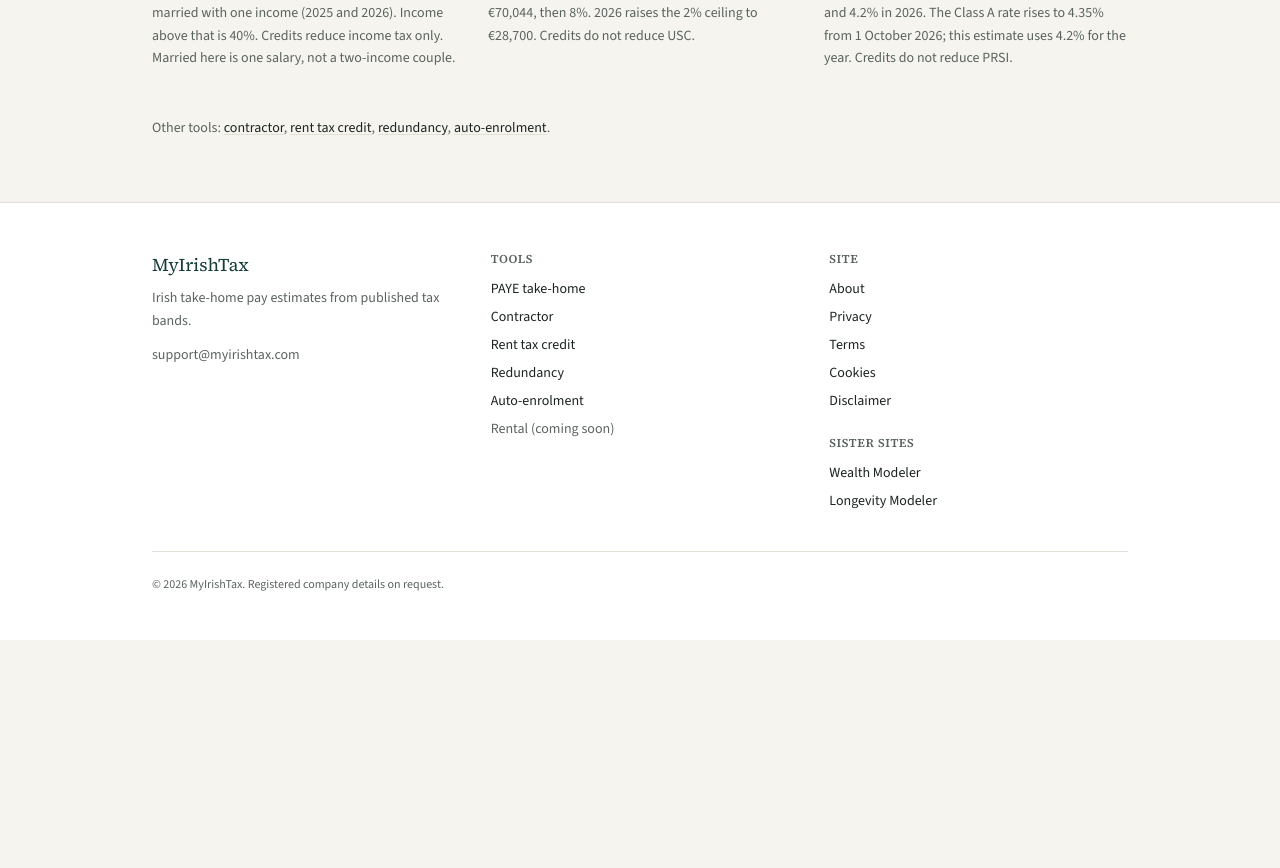
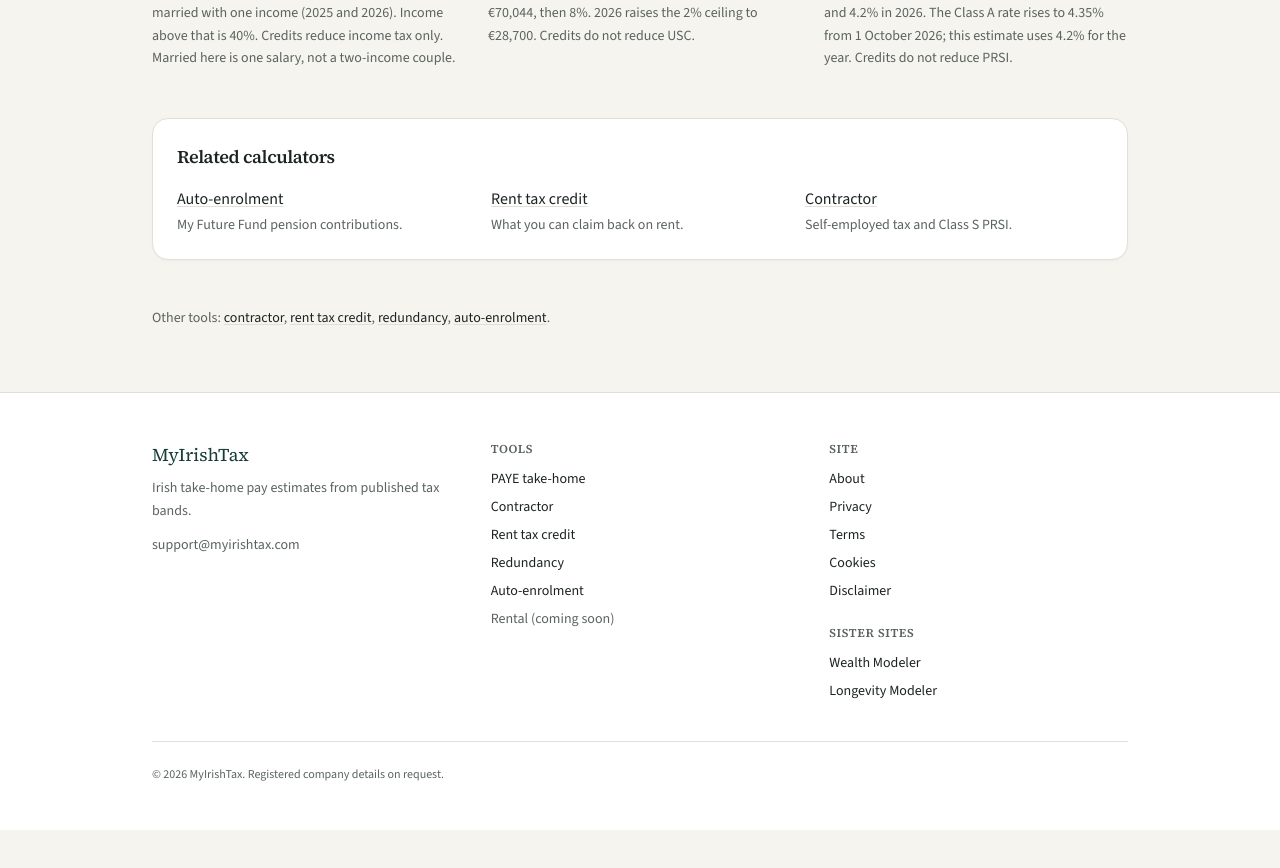
Before and after one commit to alexcanchaya-dotcom/myirishtax, a Next.js app: page / in a window 1280 px wide. Shown: the part 1427-2295 px from the top of the page. Before the commit the page ends 2123 px from the top, so only its background shows below. Built offline with nearby package versions, Linux system fonts and the light colour scheme; no server answers.

Commit message:
Add a 'Related calculators' box to every calculator page

```diff
--- a/app/HomeClient.tsx
+++ b/app/HomeClient.tsx
@@ -11,6 +11,7 @@ import { formatTaxYearLabel, getDefaultTaxYear, listSupportedYears } from '../li
 import Link from 'next/link';
 import { PageHeader } from '../components/PageHeader';
 import { FireHandoff } from '../components/FireHandoff';
+import { RelatedCalculators } from '../components/RelatedCalculators';
 
 const years = listSupportedYears();
 
@@ -228,6 +229,8 @@ export default function HomePage() {
         </div>
       </section>
 
+      <RelatedCalculators current="take-home" />
+
       <p className="mt-12 text-sm text-ink-muted">
         Other tools:{' '}
         <Link href="/contractor-calculator" className="text-ink underline decoration-line underline-offset-2 hover:text-brand-700">
--- a/app/auto-enrolment-calculator/AutoEnrolmentCalculatorClient.tsx
+++ b/app/auto-enrolment-calculator/AutoEnrolmentCalculatorClient.tsx
@@ -15,6 +15,7 @@ import {
 } from "lucide-react";
 import { PageHeader } from "@/components/PageHeader";
 import { TaxDisclaimer } from "@/components/TaxDisclaimer";
+import { RelatedCalculators } from "@/components/RelatedCalculators";
 import {
   calculateAutoEnrolment,
   AutoEnrolmentBreakdown,
@@ -592,6 +593,8 @@ export default function AutoEnrolmentCalculatorPage() {
           </p>
         </div>
       </section>
+
+      <RelatedCalculators current="auto-enrolment" />
     </main>
   );
 }
--- a/app/contractor-calculator/ContractorCalculatorClient.tsx
+++ b/app/contractor-calculator/ContractorCalculatorClient.tsx
@@ -18,6 +18,7 @@ import {
 import Link from "next/link";
 import { TaxDisclaimer } from "@/components/TaxDisclaimer";
 import { PageHeader } from "@/components/PageHeader";
+import { RelatedCalculators } from "@/components/RelatedCalculators";
 
 const years = listSupportedYears();
 
@@ -429,6 +430,8 @@ export default function ContractorCalculatorPage() {
         </div>
       </div>
 
+      <RelatedCalculators current="contractor" />
+
       <p className="mt-12 text-sm text-ink-muted">
         Also:{' '}
         <Link href="/" className="text-ink underline decoration-line underline-offset-2 hover:text-brand-700">
--- a/app/redundancy-calculator/RedundancyCalculatorClient.tsx
+++ b/app/redundancy-calculator/RedundancyCalculatorClient.tsx
@@ -2,6 +2,7 @@
 
 import React, { useState } from "react";
 import { calculateRedundancy, RedundancyInputs, RedundancyResults } from "@/lib/redundancy2025";
+import { RelatedCalculators } from "@/components/RelatedCalculators";
 
 export default function RedundancyCalculatorPage() {
   const [inputs, setInputs] = useState<RedundancyInputs>({
@@ -201,6 +202,8 @@ export default function RedundancyCalculatorPage() {
           )}
         </div>
       )}
+
+      <RelatedCalculators current="redundancy" />
     </div>
   );
 }
--- a/app/rent-tax-credit/RentTaxCreditClient.tsx
+++ b/app/rent-tax-credit/RentTaxCreditClient.tsx
@@ -7,6 +7,7 @@ import { Home, Info, CheckCircle, Calendar, ArrowRight } from 'lucide-react';
 import { PageHeader } from '@/components/PageHeader';
 import { TaxDisclaimer } from '@/components/TaxDisclaimer';
 import { HowToClaimSection } from '@/components/rent/HowToClaimSection';
+import { RelatedCalculators } from '@/components/RelatedCalculators';
 
 // ─── Rent Tax Credit rates ────────────────────────────────────────────────
 type FilingStatus = 'single' | 'jointly';
@@ -348,6 +349,8 @@ export default function RentTaxCreditPage() {
           can only reduce income tax to zero. Check your entitlement on Revenue.ie.
         </div>
       </section>
+
+      <RelatedCalculators current="rent-credit" />
     </main>
   );
 }
--- /dev/null
+++ b/components/RelatedCalculators.tsx
@@ -0,0 +1,44 @@
+import Link from 'next/link';
+
+export type CalculatorKey = 'take-home' | 'auto-enrolment' | 'rent-credit' | 'contractor' | 'redundancy';
+
+const CALCULATORS: { key: CalculatorKey; href: string; label: string; blurb: string }[] = [
+  { key: 'take-home', href: '/', label: 'Take-home pay', blurb: 'PAYE, USC and PRSI on your salary.' },
+  {
+    key: 'auto-enrolment',
+    href: '/auto-enrolment-calculator',
+    label: 'Auto-enrolment',
+    blurb: 'My Future Fund pension contributions.',
+  },
+  { key: 'rent-credit', href: '/rent-tax-credit', label: 'Rent tax credit', blurb: 'What you can claim back on rent.' },
+  {
+    key: 'contractor',
+    href: '/contractor-calculator',
+    label: 'Contractor',
+    blurb: 'Self-employed tax and Class S PRSI.',
+  },
+];
+
+export function RelatedCalculators({ current, className = '' }: { current: CalculatorKey; className?: string }) {
+  const links = CALCULATORS.filter((c) => c.key !== current);
+  return (
+    <nav aria-labelledby="related-calculators-heading" className={`card mt-12 ${className}`}>
+      <h2 id="related-calculators-heading" className="text-lg font-semibold text-ink">
+        Related calculators
+      </h2>
+      <ul className={`mt-4 grid gap-4 ${links.length > 3 ? 'sm:grid-cols-2 lg:grid-cols-4' : 'sm:grid-cols-3'}`}>
+        {links.map((c) => (
+          <li key={c.key}>
+            <Link
+              href={c.href}
+              className="font-medium text-ink underline decoration-line underline-offset-2 hover:text-brand-700"
+            >
+              {c.label}
+            </Link>
+            <p className="mt-1 text-sm text-ink-muted">{c.blurb}</p>
+          </li>
+        ))}
+      </ul>
+    </nav>
+  );
+}
```
